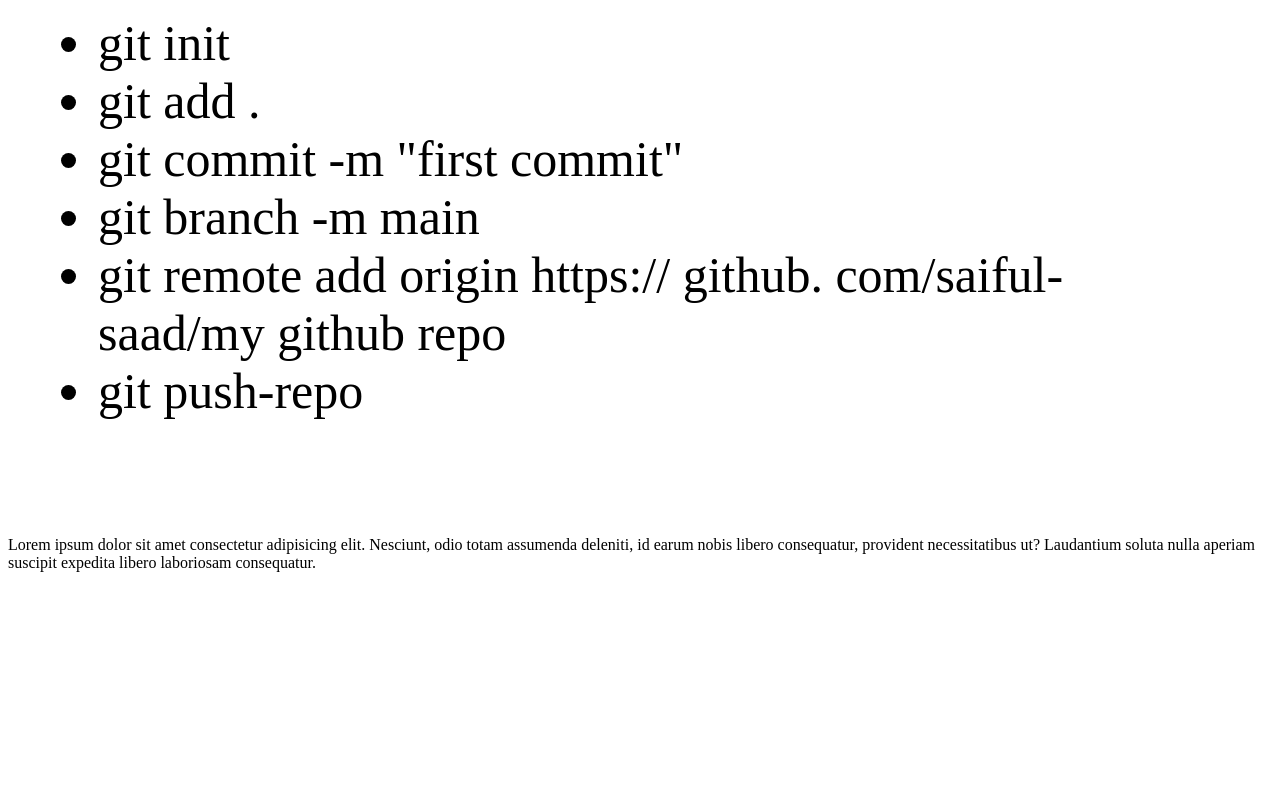
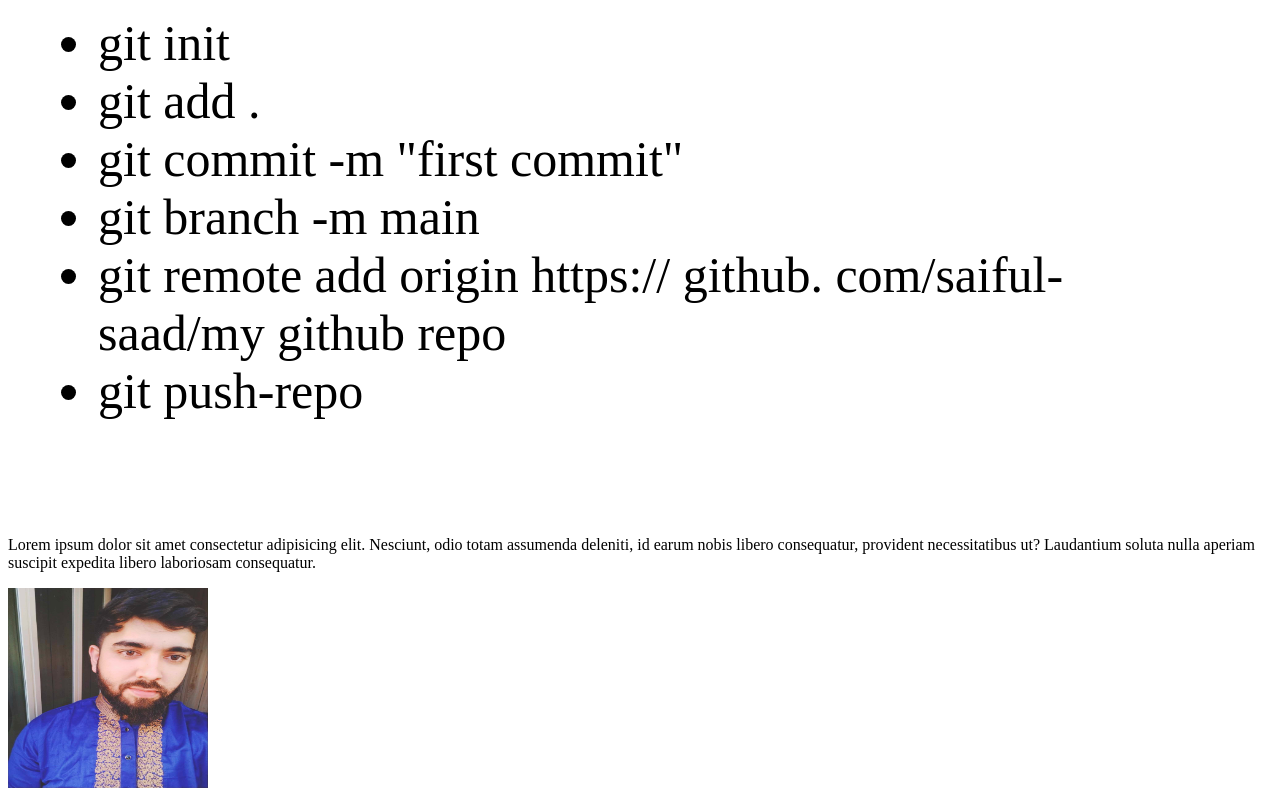
Before and after one commit to Saiful-Saad/task1-for-practise, a plain HTML site: page index.html in a window 1280 px wide. Shown: the part 578-1378 px from the top of the page. Before the commit the page ends 1166 px from the top, so only its background shows below. Drawn offline with Linux system fonts and the light colour scheme.

Commit message:
added picture in style

```diff
--- a/index.html
+++ b/index.html
@@ -31,6 +31,9 @@
     <div>
         <p>Lorem ipsum dolor sit amet consectetur adipisicing elit. Nesciunt, odio totam assumenda deleniti, id earum nobis libero consequatur, provident necessitatibus ut? Laudantium soluta nulla aperiam suscipit expedita libero laboriosam consequatur.</p>
     </div>
+    <div>
+        <img src="images/saiful.jpg" alt="">
+    </div>
 
 </body>
 </html>
--- a/syle.css
+++ b/syle.css
@@ -17,3 +17,7 @@
     font-size: 50px;
     padding:50px;
 }
+img{
+    width: 200px;
+    height: 200px;
+}
```
Also changed, not shown: images/saiful.jpg (added).
